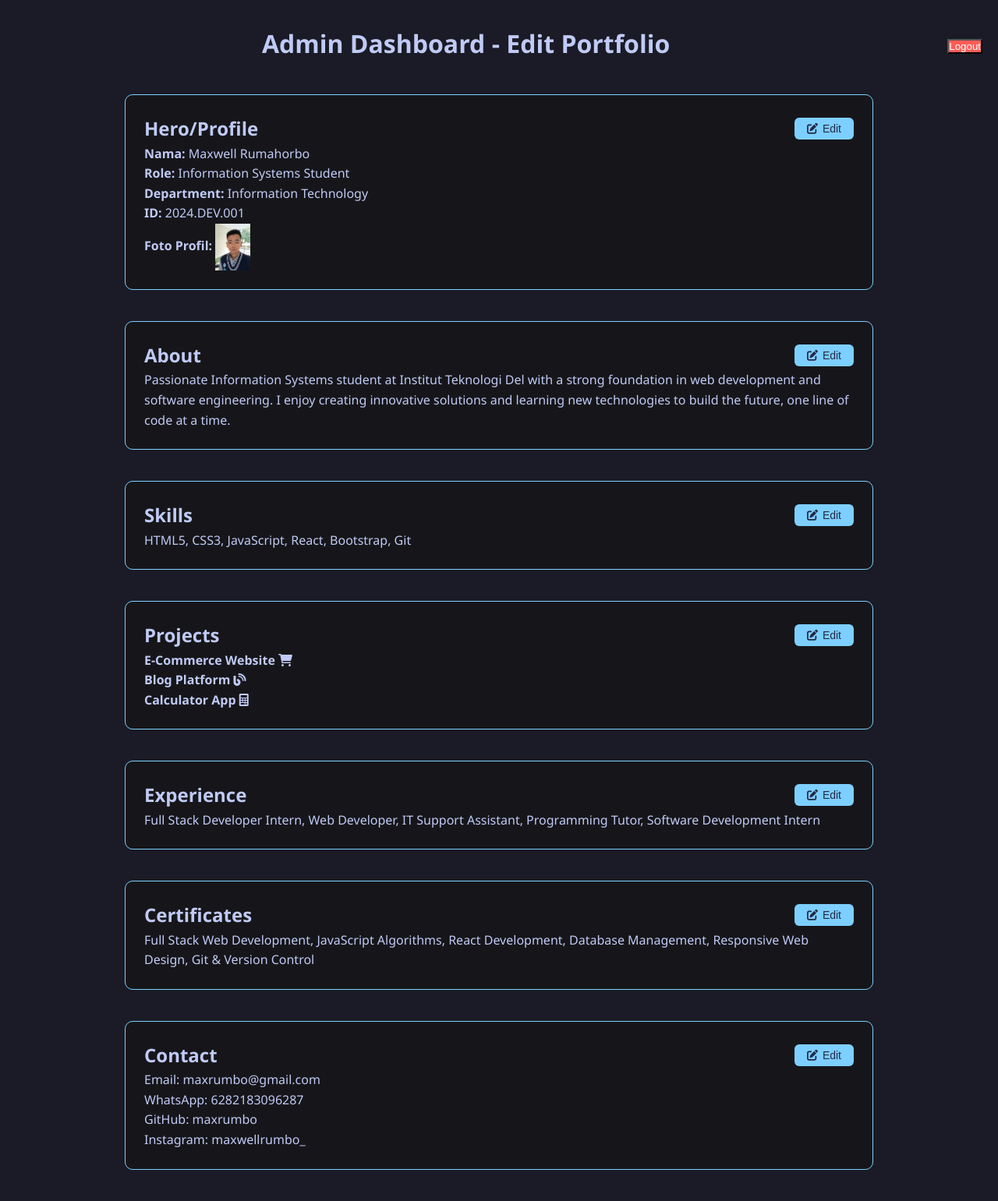
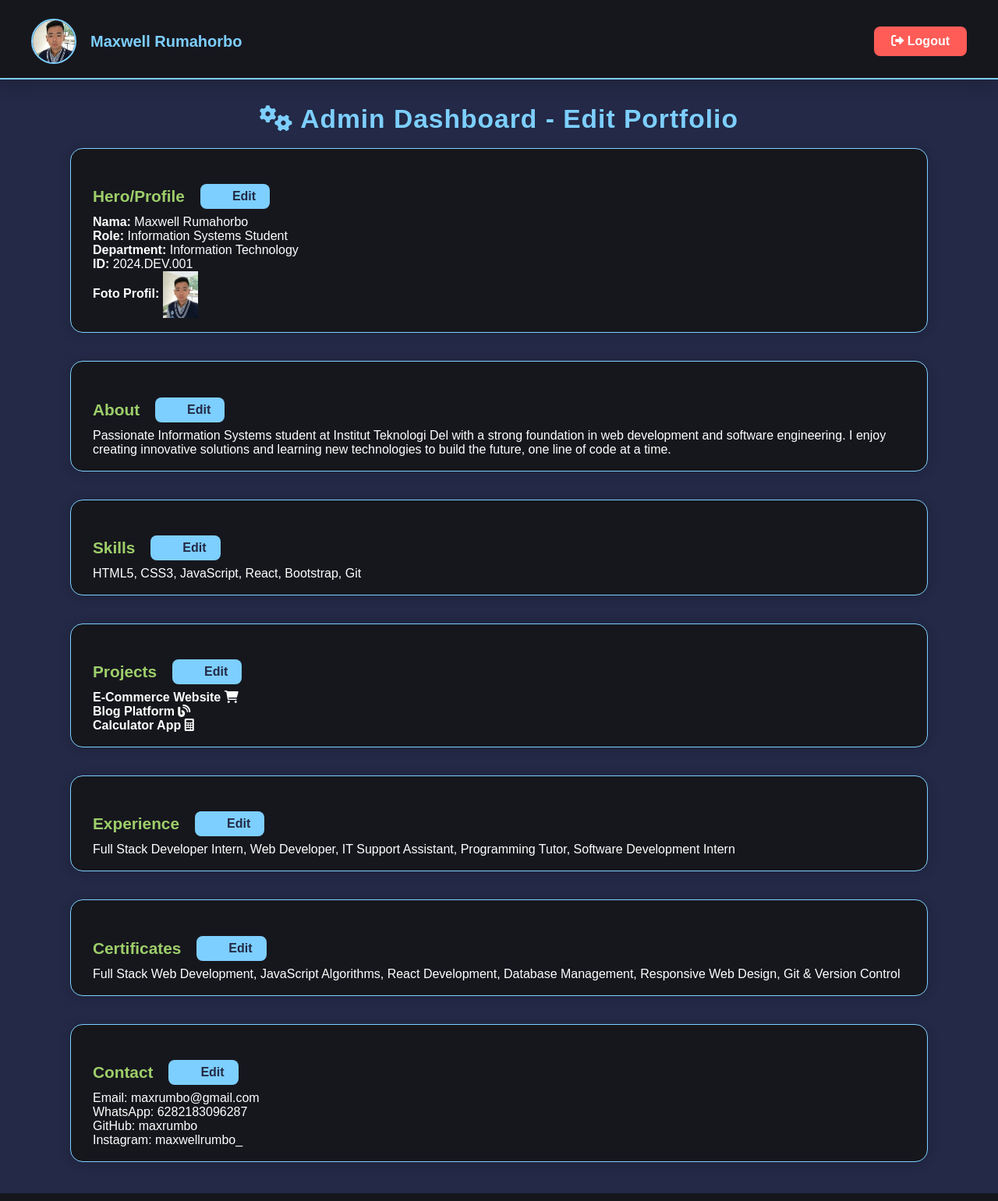
Before and after one commit to maxrumbo/web-portofolio, a PHP site: page /admin/dashboard.php in a window 1280 px wide. Shown: the whole page at 78% size. Run offline with PHP 8.4, Linux system fonts and the light colour scheme; the visitor is signed in with stand-in values (Sample User, id 1).

Commit message:
update php

```diff
--- a/admin/dashboard.php
+++ b/admin/dashboard.php
@@ -12,26 +12,159 @@ if (!isset($_SESSION['isAdmin']) || $_SESSION['isAdmin'] !== true) {
     <meta charset="UTF-8">
     <meta name="viewport" content="width=device-width, initial-scale=1.0">
     <title>Admin Dashboard - Edit Portfolio</title>
-    <link rel="stylesheet" href="../css/style.css">
     <link href="https://cdnjs.cloudflare.com/ajax/libs/font-awesome/6.0.0/css/all.min.css" rel="stylesheet">
     <style>
-        .edit-btn { background: #7dcfff; color: #232946; border: none; border-radius: 6px; padding: 6px 16px; margin-left: 10px; cursor: pointer; font-size: 14px; font-weight: 500; transition: all 0.3s; }
-        .edit-btn i { margin-right: 6px; }
-        .save-btn { background: #9ece6a; color: #232946; border: none; border-radius: 6px; padding: 6px 16px; margin-left: 10px; cursor: pointer; font-size: 14px; font-weight: 500; transition: all 0.3s; }
-        .cancel-btn { background: #ff5c57; color: #fff; border: none; border-radius: 6px; padding: 6px 16px; margin-left: 10px; cursor: pointer; font-size: 14px; font-weight: 500; transition: all 0.3s; }
+        :root {
+            --primary: #7dcfff;
+            --accent: #9ece6a;
+            --danger: #ff5c57;
+            --bg: #232946;
+            --card: #16161aee;
+            --radius: 16px;
+        }
+        body {
+            background: var(--bg);
+            color: #fff;
+            font-family: 'Fira Code', 'Arial', monospace;
+            margin: 0;
+        }
+        .admin-header {
+            display: flex;
+            align-items: center;
+            justify-content: space-between;
+            background: var(--card);
+            padding: 24px 40px 18px 40px;
+            border-bottom: 2px solid var(--primary);
+            box-shadow: 0 4px 24px #0003;
+        }
+        .admin-header .admin-info {
+            display: flex;
+            align-items: center;
+            gap: 18px;
+        }
+        .admin-header .avatar {
+            width: 54px;
+            height: 54px;
+            border-radius: 50%;
+            border: 2.5px solid var(--primary);
+            object-fit: cover;
+            background: #232946;
+        }
+        .admin-header .admin-name {
+            font-size: 1.25rem;
+            font-weight: 700;
+            color: var(--primary);
+        }
+        .admin-header .logout-btn {
+            background: var(--danger);
+            color: #fff;
+            border: none;
+            border-radius: 8px;
+            padding: 10px 22px;
+            font-size: 1rem;
+            font-weight: 600;
+            cursor: pointer;
+            transition: background 0.2s;
+        }
+        .admin-header .logout-btn:hover {
+            background: #ff7c7c;
+        }
+        .dashboard-title {
+            text-align: center;
+            margin: 32px 0 18px 0;
+            font-size: 2.1rem;
+            font-weight: 800;
+            letter-spacing: 1px;
+            color: var(--primary);
+        }
+        .container {
+            max-width: 1100px;
+            margin: 0 auto 40px auto;
+            padding: 0 16px;
+        }
+        .admin-section {
+            background: var(--card);
+            border-radius: var(--radius);
+            box-shadow: 0 2px 16px #0002;
+            margin-bottom: 36px;
+            padding: 28px 28px 18px 28px;
+            border: 1.5px solid var(--primary);
+            position: relative;
+        }
+        .admin-section h2 {
+            display: flex;
+            align-items: center;
+            gap: 10px;
+            font-size: 1.3rem;
+            font-weight: 700;
+            color: var(--accent);
+            margin-bottom: 8px;
+        }
+        .admin-section h2 i {
+            color: var(--primary);
+        }
+        .edit-btn, .save-btn, .cancel-btn {
+            border: none;
+            border-radius: 8px;
+            padding: 7px 18px;
+            font-size: 1rem;
+            font-weight: 600;
+            margin-left: 10px;
+            cursor: pointer;
+            transition: background 0.2s, color 0.2s;
+            display: inline-flex;
+            align-items: center;
+            gap: 7px;
+        }
+        .edit-btn { background: var(--primary); color: #232946; }
+        .edit-btn:hover { background: #a9b1d6; color: #232946; }
+        .save-btn { background: var(--accent); color: #232946; }
+        .save-btn:hover { background: #baffb8; color: #232946; }
+        .cancel-btn { background: var(--danger); color: #fff; }
+        .cancel-btn:hover { background: #ff7c7c; color: #fff; }
         .file-input { margin-top: 8px; }
-        .logout { float: right; background: #ff5c57; color: #fff; }
-        .admin-section { position: relative; margin-bottom: 40px; border: 1px solid #7dcfff; border-radius: 10px; padding: 24px; background: #16161a; }
-        .admin-section h2 { display: flex; align-items: center; justify-content: space-between; }
-        .admin-section .edit-form { margin-top: 18px; }
+        .edit-form label {
+            color: #a9b1d6;
+            font-weight: 500;
+            margin-top: 10px;
+            display: block;
+        }
+        .edit-form input, .edit-form textarea {
+            width: 100%;
+            padding: 11px 12px;
+            margin-bottom: 10px;
+            border-radius: 7px;
+            border: 1.5px solid var(--primary);
+            background: #232946;
+            color: #fff;
+            font-size: 1rem;
+            font-family: inherit;
+            transition: border 0.2s;
+        }
+        .edit-form input:focus, .edit-form textarea:focus {
+            outline: none;
+            border: 1.5px solid var(--accent);
+        }
+        @media (max-width: 700px) {
+            .admin-header { flex-direction: column; gap: 12px; padding: 18px 10px; }
+            .dashboard-title { font-size: 1.3rem; }
+            .container { padding: 0 2vw; }
+            .admin-section { padding: 16px 6vw 10px 6vw; }
+        }
     </style>
 </head>
 <body>
-    <form method="post" action="logout.php" style="display:inline; float:right; margin: 20px;">
-        <button class="logout" type="submit">Logout</button>
-    </form>
-    <h1 style="text-align:center; margin-top: 30px;">Admin Dashboard - Edit Portfolio</h1>
-    <div class="container" style="max-width: 1000px; margin: 40px auto;">
+    <div class="admin-header">
+        <div class="admin-info">
+            <img src="../assets/images/profile 2.jpg" alt="Admin" class="avatar">
+            <span class="admin-name">Maxwell Rumahorbo</span>
+        </div>
+        <form method="post" action="logout.php" style="margin:0;">
+            <button class="logout-btn" type="submit"><i class="fas fa-sign-out-alt"></i> Logout</button>
+        </form>
+    </div>
+    <div class="dashboard-title"><i class="fas fa-cogs"></i> Admin Dashboard - Edit Portfolio</div>
+    <div class="container">
         <!-- Hero Section -->
         <div class="admin-section" id="admin-hero">
             <h2>Hero/Profile <button class="edit-btn" onclick="editSection('hero')"><i class="fas fa-edit"></i>Edit</button></h2>
```
Also changed, not shown: admin/login.php (+91 -9 lines).
